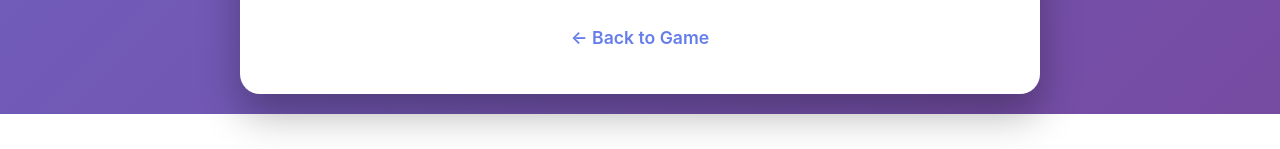
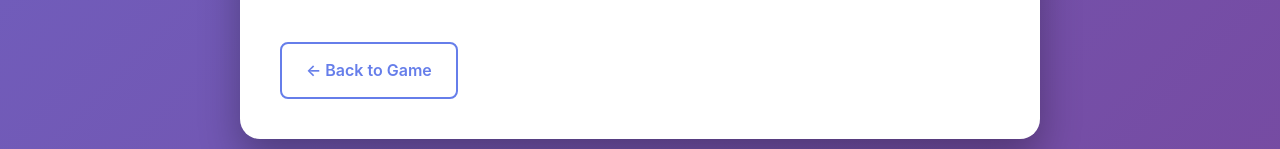
Before and after one commit to CNNMN01/color-memory-game, a plain HTML site: page privacy.html in a window 1280 px wide. Shown: the part 2914-3063 px from the top of the page. Before the commit the page ends 3028 px from the top, so only its background shows below. Drawn offline with Linux system fonts and the light colour scheme.

Commit message:
Update privacy.html

```diff
--- a/privacy.html
+++ b/privacy.html
@@ -13,71 +13,117 @@
     <link rel="stylesheet" href="style.css">
 
     <style>
+        body {
+            font-family: -apple-system, BlinkMacSystemFont, 'Segoe UI', Arial, sans-serif;
+            background: linear-gradient(135deg, #667eea 0%, #764ba2 100%);
+            min-height: 100vh;
+            display: flex;
+            align-items: center;
+            justify-content: center;
+            padding: 20px;
+        }
+
         .policy-container {
             background: white;
             color: #333;
             max-width: 800px;
             line-height: 1.8;
+            padding: 40px;
+            border-radius: 20px;
+            box-shadow: 0 20px 40px rgba(0,0,0,0.3);
             margin: 20px auto;
         }
+
         .policy-container h1 {
             color: #667eea;
             font-size: 2rem;
             margin-bottom: 10px;
         }
+
         .policy-container .last-updated {
             color: #666;
             font-size: 0.9rem;
             margin-bottom: 30px;
             font-style: italic;
         }
+
         .policy-container h2 {
             color: #667eea;
             margin-top: 30px;
             margin-bottom: 15px;
             font-size: 1.5em;
         }
+
         .policy-container h3 {
             color: #764ba2;
             margin-top: 20px;
             margin-bottom: 10px;
             font-size: 1.2em;
         }
+
         .policy-container p,
         .policy-container ul {
             margin-bottom: 15px;
             color: #555;
         }
+
         .policy-container ul {
             padding-left: 30px;
         }
+
         .policy-container li {
             margin-bottom: 8px;
         }
+
         .policy-container a {
             color: #667eea;
             text-decoration: none;
             word-break: break-all;
         }
+
         .policy-container a:hover {
             color: #764ba2;
             text-decoration: underline;
         }
+
         .back-link {
             display: inline-block;
             margin-top: 30px;
+            padding: 12px 24px;
+            background: white;
             color: #667eea;
             text-decoration: none;
             font-weight: 600;
-            font-size: 1.1rem;
+            font-size: 1rem;
+            border-radius: 8px;
+            border: 2px solid #667eea;
+            transition: all 0.3s ease;
         }
+
         .back-link:hover {
-            color: #764ba2;
+            background: #667eea;
+            color: white;
+            transform: translateY(-2px);
+            box-shadow: 0 5px 15px rgba(0,0,0,0.2);
+        }
+
+        @media (max-width: 768px) {
+            .policy-container {
+                padding: 25px;
+            }
+
+            .policy-container h1 {
+                font-size: 1.75rem;
+            }
+
+            .policy-container h2 {
+                font-size: 1.3em;
+            }
         }
     </style>
 </head>
 <body>
-    <div class="game-container policy-container">
+    <div class="policy-container">
         <h1>Privacy Policy</h1>
         <p class="last-updated"><strong>Last Updated:</strong> October 2, 2025</p>
 
```
